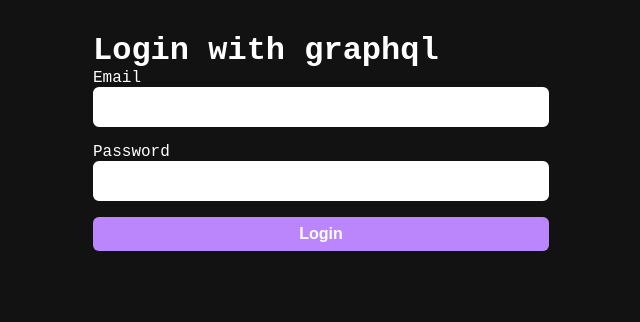
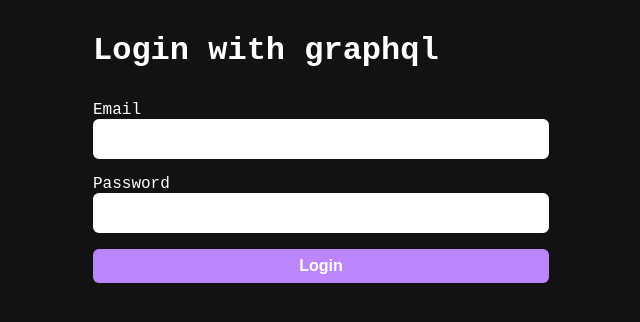
Before and after one commit to glaucioripol/graphql-login-next-js, a Next.js app: page /login in a window 1280 px wide. Shown: the top 322 px of the page, without its empty margins (319-959 px from the left). Built offline with nearby package versions, Linux system fonts and the light colour scheme.

Commit message:
chore: wip to register screen

```diff
--- a/pages/login.tsx
+++ b/pages/login.tsx
@@ -34,9 +34,9 @@ export default function Login() {
   return (
     <main className="container">
       <h1>Login with graphql</h1>
-      <pre>
+      {/* <pre>
         <code>{JSON.stringify(data?.login.email, null, 2)}</code>
-      </pre>
+      </pre> */}
 
       <form className="form" onSubmit={handleSubmit}>
         <label htmlFor="email">Email</label>
@@ -50,6 +50,7 @@ export default function Login() {
           tabIndex={1}
           value={loginData.email}
           onChange={handleChange}
+          readOnly={loading}
         />
 
         <label htmlFor="password">Password</label>
@@ -62,6 +63,7 @@ export default function Login() {
           tabIndex={2}
           value={loginData.password}
           onChange={handleChange}
+          readOnly={loading}
         />
 
         <button
--- a/public/styles/globals.css
+++ b/public/styles/globals.css
@@ -75,5 +75,5 @@ h1 + .form {
 }
 .button:disabled {
   background-color: var(--secondary-color);
-  color: var(--primary-color-contrast);
+  color: var(--background-color);
 }
--- a/src/client/graphql/mutations.ts
+++ b/src/client/graphql/mutations.ts
@@ -1,4 +1,16 @@
 import { gql } from "@apollo/client";
+
+const CREATE_USER = gql`
+  mutation createUser($input: CreateUserInput!) {
+    createUser(input: $input) {
+      email
+      password
+      full_name
+      age
+      image_url
+    }
+  }
+`;
 
 export const LOGIN_MUTATION = gql`
   mutation singIn($email: String!, $password: String!) {
```
